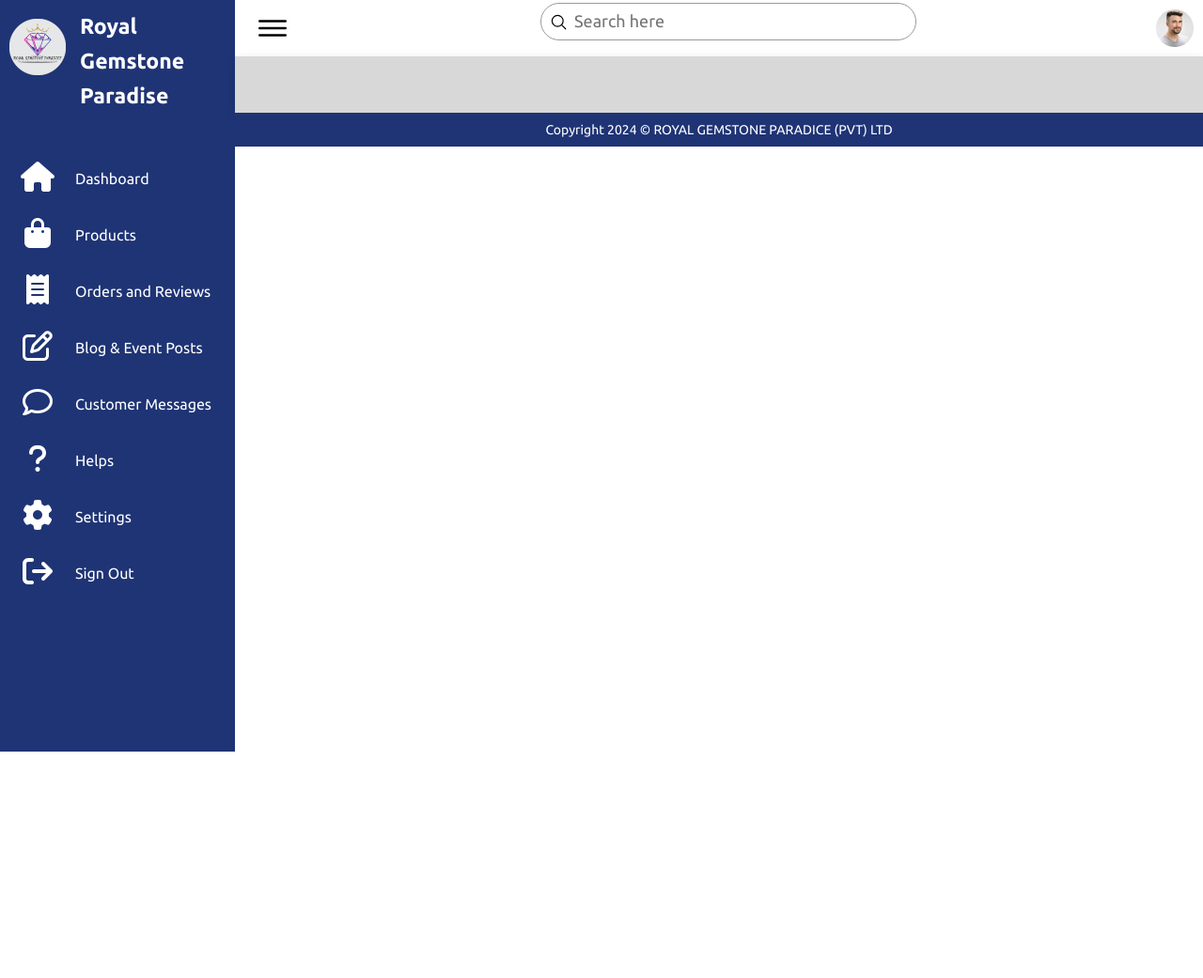
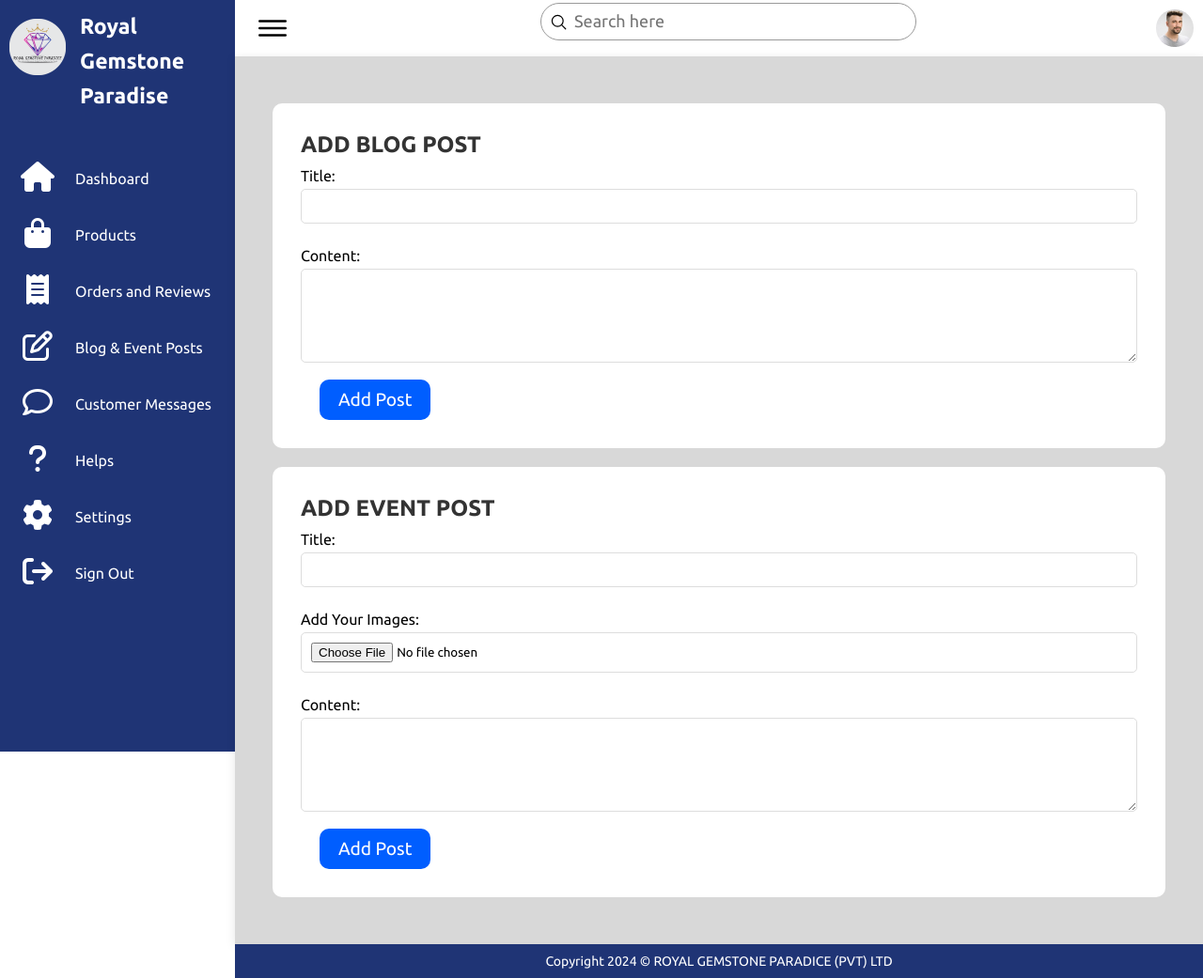
Before and after one commit to KaviduRavishanHasaranga/Admin-Dashboard-Group-R, a PHP site: page /blog.php in a window 1280 px wide. Shown: the whole page at 94% size. Before the commit the page ends 800 px from the top, so only its background shows below. Run offline with PHP 8.4, Linux system fonts and the light colour scheme; some libraries are stand-ins or nearby versions.

Commit message:
create UI for enter data to admin in admin panel create feature get admin entered data and store it gemstore_db

```diff
--- a/blog.php
+++ b/blog.php
@@ -1,15 +1,77 @@
 <?php
 include 'assets\components\nevigationbar.php';
 include 'assets\components\mainside.php';
+include 'assets\config\connection.php';
 ?>
 
 <div class="form-container">
-<!-- Type Codes -->
+<!-- Blog admin panel UI -->
+<section class="blog-form">   <!--add blog post-->
+        <h2>ADD BLOG POST</h2>
+        <form id="blogForm" method="post">
+            <label for="title">Title:</label>
+            <input type="text" id="title" name="blogTitle" required>
 
+            <label for="content">Content:</label>
+            <textarea id="content" name="blogContent" rows="4" required></textarea>
 
+            <button type="submit" name="blogSubmit">Add Post</button>
+        </form>
+</section>
 
+<!-- Event admin panel UI -->
+<section class="blog-form">   <!--add event post-->
+        <h2>ADD EVENT POST</h2>
+        <form id="eventForm" method="post" enctype="multipart/form-data">
+            <label for="title">Title:</label>
+            <input type="text" id="title" name="eventTitle" required>
+
+            <label for="insertImage">Add Your Images:</label>   <!--Add your images here related to event post-->
+            <input type="file" name="choose_img" id="insertImage">
+
+            <label for="content">Content:</label>
+            <textarea id="content" name="eventContent" rows="4" required></textarea>
+
+            <button type="submit" name="eventSubmit">Add Post</button>
+        </form>
+</section>
 </div>
 
 <?php
 include 'assets\components\footer.php';
 ?>
+
+<!-- Get user input data form html form and store in gemstore_db -->
+<?php
+
+    if (isset($_POST["blogSubmit"])){
+        $b_title = $_POST["blogTitle"];
+        $b_content = $_POST["blogContent"];
+
+        $stmt = $conn->prepare("INSERT INTO blog (title, content) VALUES (?,?)");   //insert user inserted blog post data into database
+        $stmt->bind_param("ss", $b_title, $b_content);
+        $stmt->execute();
+    }
+
+    if (isset($_POST["eventSubmit"])){
+        $e_title = $_POST["eventTitle"];
+        $e_content = $_POST["eventContent"];
+        $img = null;
+
+        if (isset($_FILES['choose_img']) && $_FILES['choose_img']['error'] == 0){
+           // Read the image file and escape special characters
+            $img = file_get_contents($_FILES['choose_img']['tmp_name']);
+        }
+        // Use prepared statements to prevent SQL injection
+        $stmt = $conn->prepare("INSERT INTO events(event_title, event_images, event_content) VALUES(?,?,?)");
+        $stmt->bind_param("sss", $e_title, $img, $e_content);
+        $stmt->send_long_data(1, $img); // For handling large blobs
+        $stmt->execute();
+        $stmt->close();
+
+    }
+
+    $conn->close();
+
+
+?>
```
